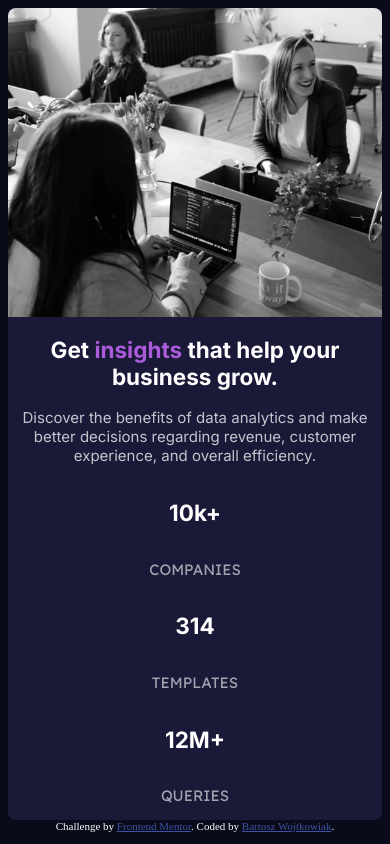
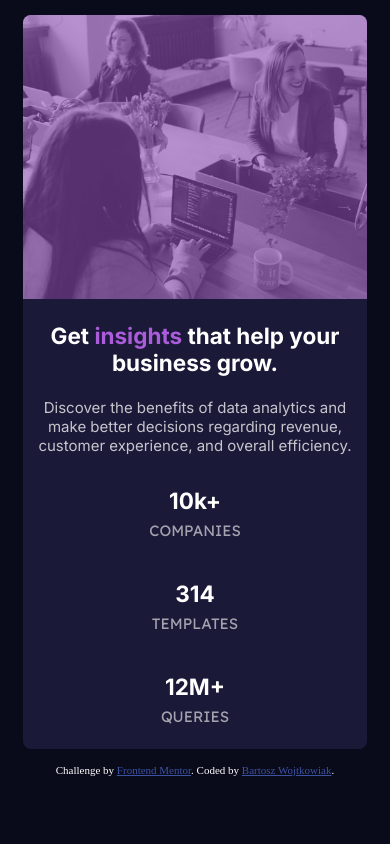
Before and after one commit to kejlor/stats-preview-card-component, a plain HTML site: page index.html in a window 390 px wide. Drawn offline with Linux system fonts and the light colour scheme.

Commit message:
mobile version

```diff
--- a/css/main.css
+++ b/css/main.css
@@ -27,6 +27,14 @@ img {
   display: block;
   max-width: 100%;
   border-radius: 0.5rem 0.5rem 0 0;
+  z-index: 100;
+  filter: brightness(80%);
+  opacity: 0.5;
+}
+
+.hero {
+  border-radius: 0.5rem 0.5rem 0 0;
+  background-color: var(--clr-primary-100);
 }
 
 body {
@@ -36,9 +44,11 @@ body {
 
 .card {
   background: var(--clr-primary-400);
+  border-radius: 0.5rem 0.5rem 0 0;
   font-family: var(--ff-primary);
   text-align: center;
   border-radius: 0.5rem 0.5rem 0.5rem 0.5rem;
+  margin: 1em 1em 1em 1em;
 }
 
 .card h1,
@@ -46,11 +56,21 @@ h2 {
   color: var(--clr-neutral-100);
 }
 
+.card h1,
+.card p {
+  margin: 1em 1em 1em 1em;
+}
+
 .card p {
   color: var(--clr-neutral-300);
 }
 
+.split h2 {
+  margin: 0.75em 0 0 0;
+}
+
 .split p {
+  margin: 0.5em 0 1.5em 0;
   font-family: var(--ff-accent);
   color: var(--clr-neutral-200);
 }
```
